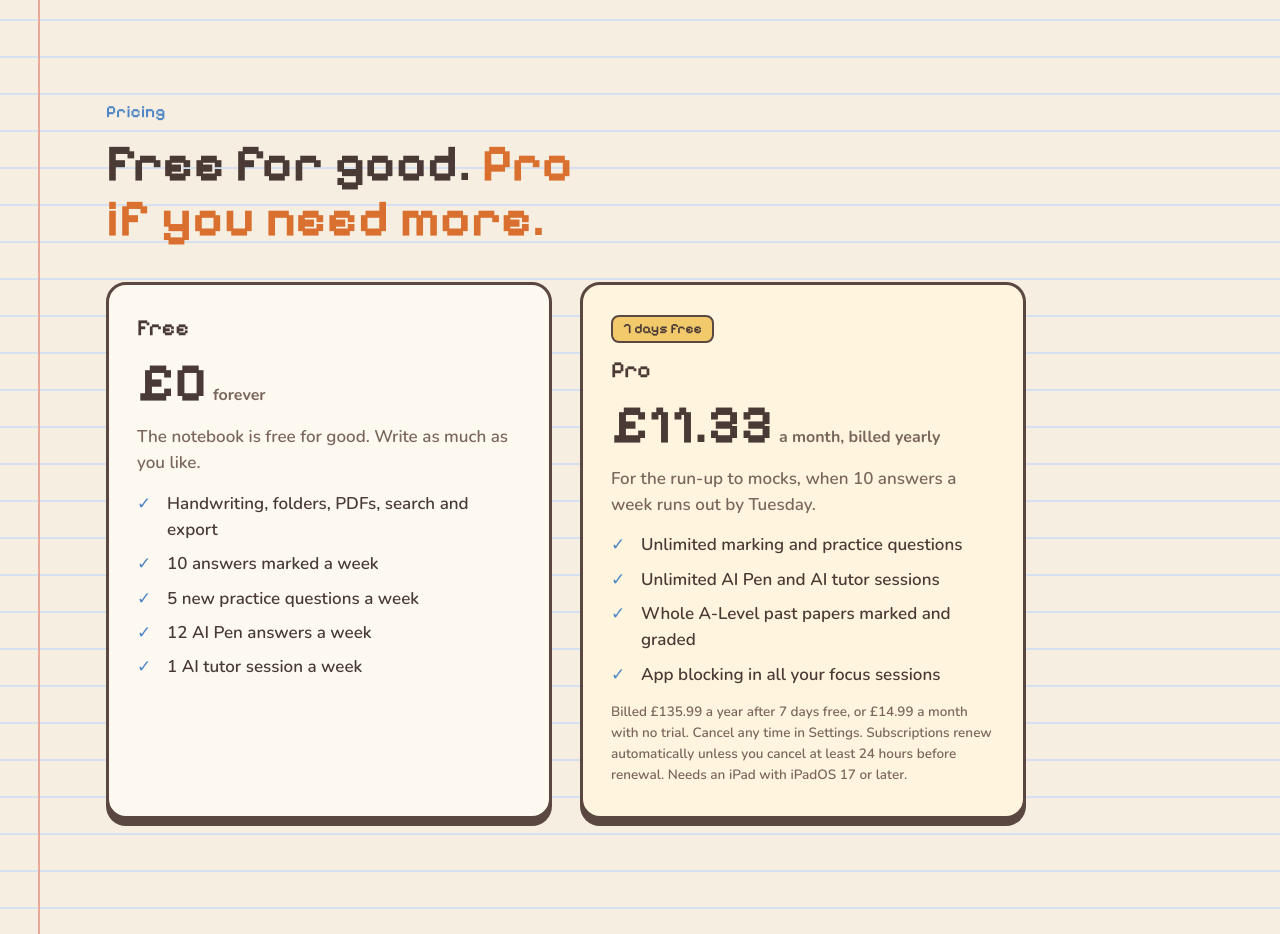
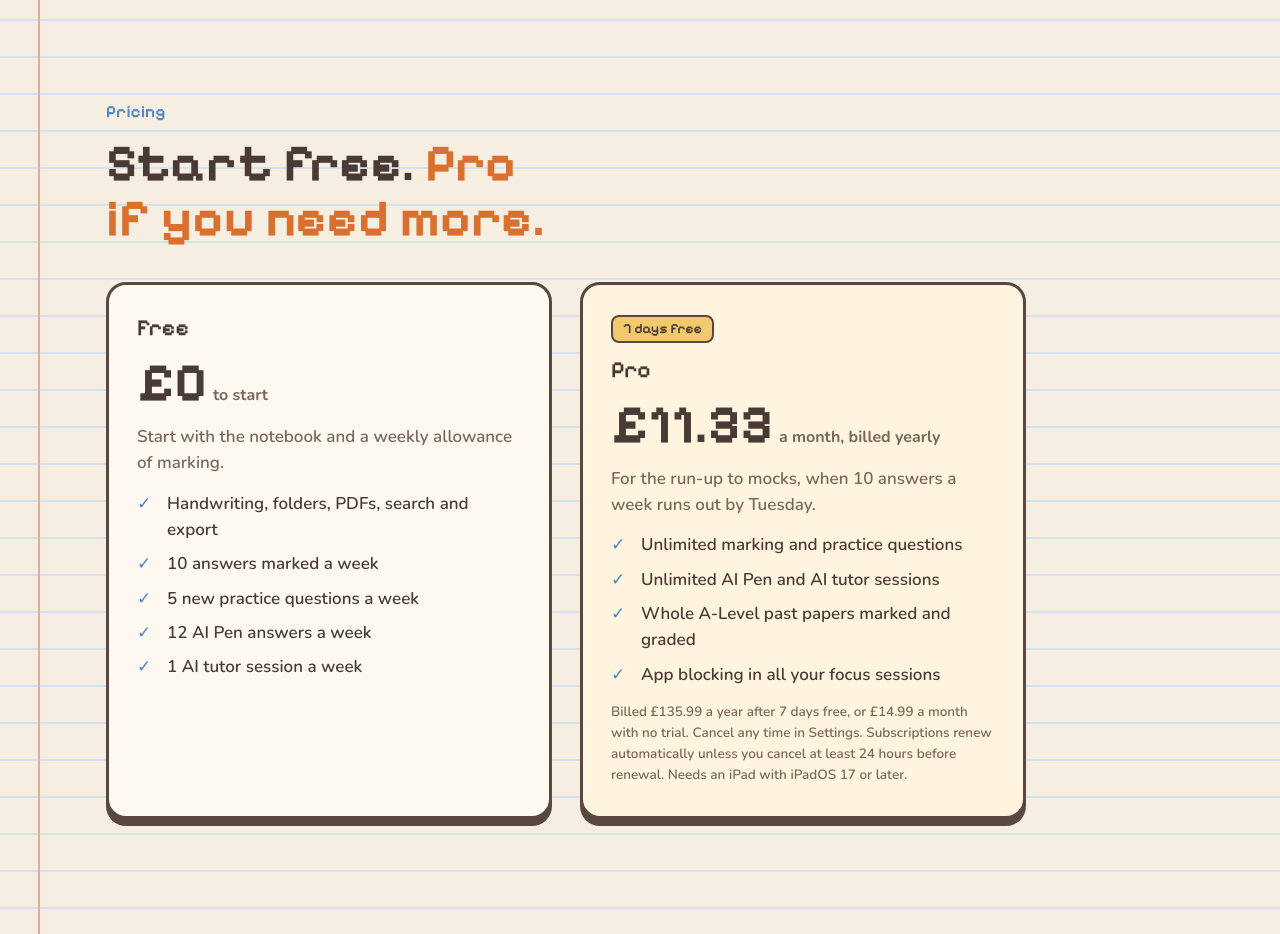
Before and after one commit to Oliverknowledge/plumi-website, a Next.js app: page / in a window 1280 px wide. Shown: the part 5640-6574 px from the top of the page. Built offline with nearby package versions, Linux system fonts and the light colour scheme; no server answers.

Commit message:
Homepage pricing: "Start free" rather than "free for good" (a student who came from an ad meets a paywall)
Co-Authored-By: Claude Opus 5.5 <noreply@anthropic.com>
Claude-Session: https://claude.ai/code/session_01JZQn6bwnH2A9HJRacuALQj

```diff
--- a/src/components/StructuredData.tsx
+++ b/src/components/StructuredData.tsx
@@ -155,7 +155,7 @@ export function SiteStructuredData() {
                 "@type": "Offer",
                 name: "Plumi Free",
                 description:
-                  "The notebook, free forever and never metered, plus a weekly allowance of the marking, tutoring and practice.",
+                  "Free to start: the notebook, plus a weekly allowance of the marking, tutoring and practice.",
                 price: "0",
                 priceCurrency: "GBP",
                 availabilityStarts: launchDate,
--- a/src/content/cosyHome.ts
+++ b/src/content/cosyHome.ts
@@ -155,13 +155,13 @@ export const shelf = {
 
 export const plans = {
   eyebrow: "Pricing",
-  title: "Free for good.",
+  title: "Start free.",
   titleEm: "Pro if you need more.",
   free: {
     name: "Free",
     price: "£0",
-    period: "forever",
-    lead: "The notebook is free for good. Write as much as you like.",
+    period: "to start",
+    lead: "Start with the notebook and a weekly allowance of marking.",
     items: ["Handwriting, folders, PDFs, search and export", "10 answers marked a week", "5 new practice questions a week", "12 AI Pen answers a week", "1 AI tutor session a week"],
   },
   pro: {
```
